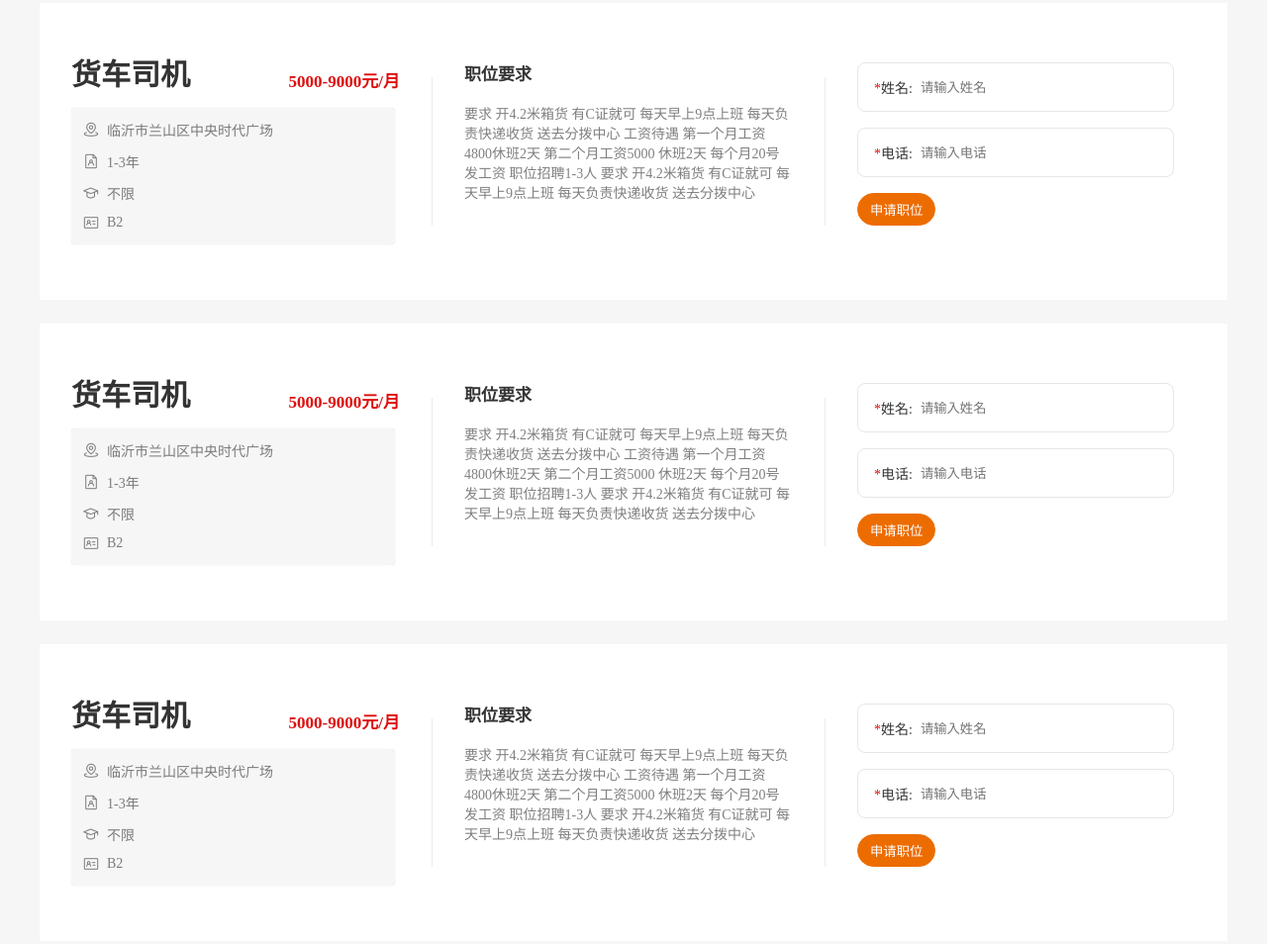
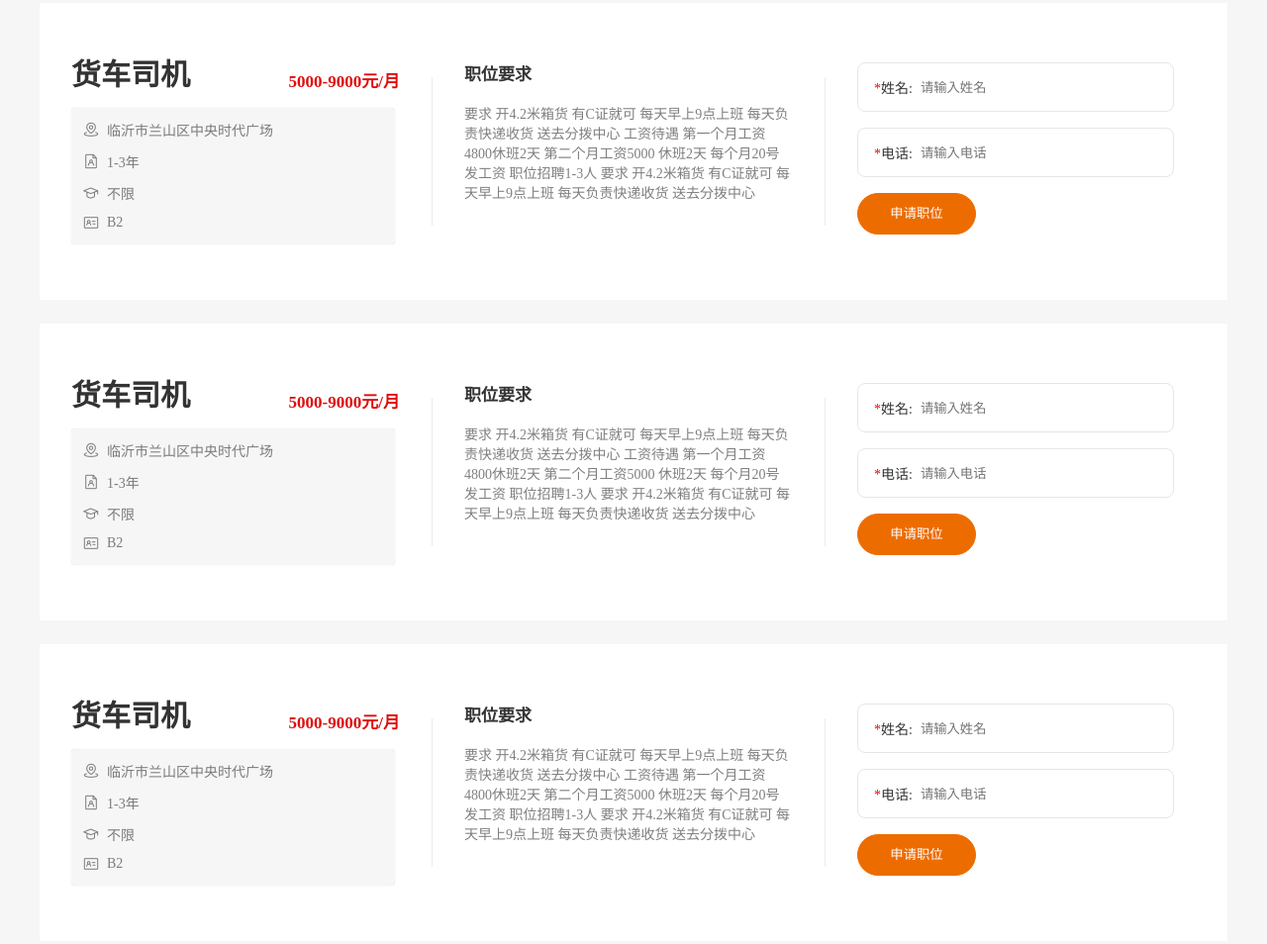
Before and after one commit to Doonngg/baileyun, a plain HTML site: page driver_recruitment.html in a window 1280 px wide. Shown: the part 902-1856 px from the top of the page at 99% size. Drawn offline with Linux system fonts and the light colour scheme.

Commit message:
Add files via upload

```diff
--- a/css/style.css
+++ b/css/style.css
@@ -613,12 +613,12 @@ body::-webkit-scrollbar-thumb {
 }
 
 .job-right input[type="submit"] {
-	display: block;
 	background: #ED6C00;
 	border: 1px solid #ED6D00;
 	box-sizing: border-box;
 	border-radius: 21px;
-	padding: 6px 12px;
+	line-height: 40px;
+	width: 120px;
 	color: #FFFFFF;
 	cursor: pointer;
 }
--- a/css/stylem.css
+++ b/css/stylem.css
@@ -246,7 +246,7 @@
 		height: 50px;
 	}
 	.job-right input[type="submit"] {
-		padding: 10px 12px;
+		width: 100%;
 	}
 	.recruit-botton{
 		width: 260px;
```
